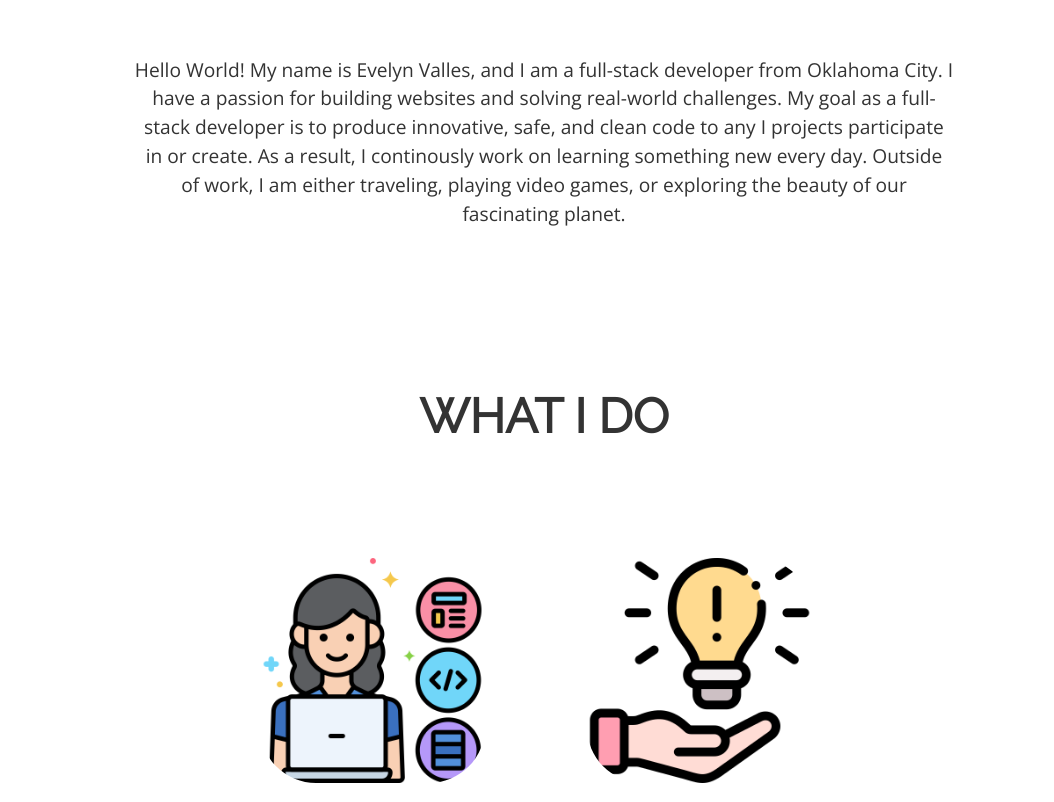
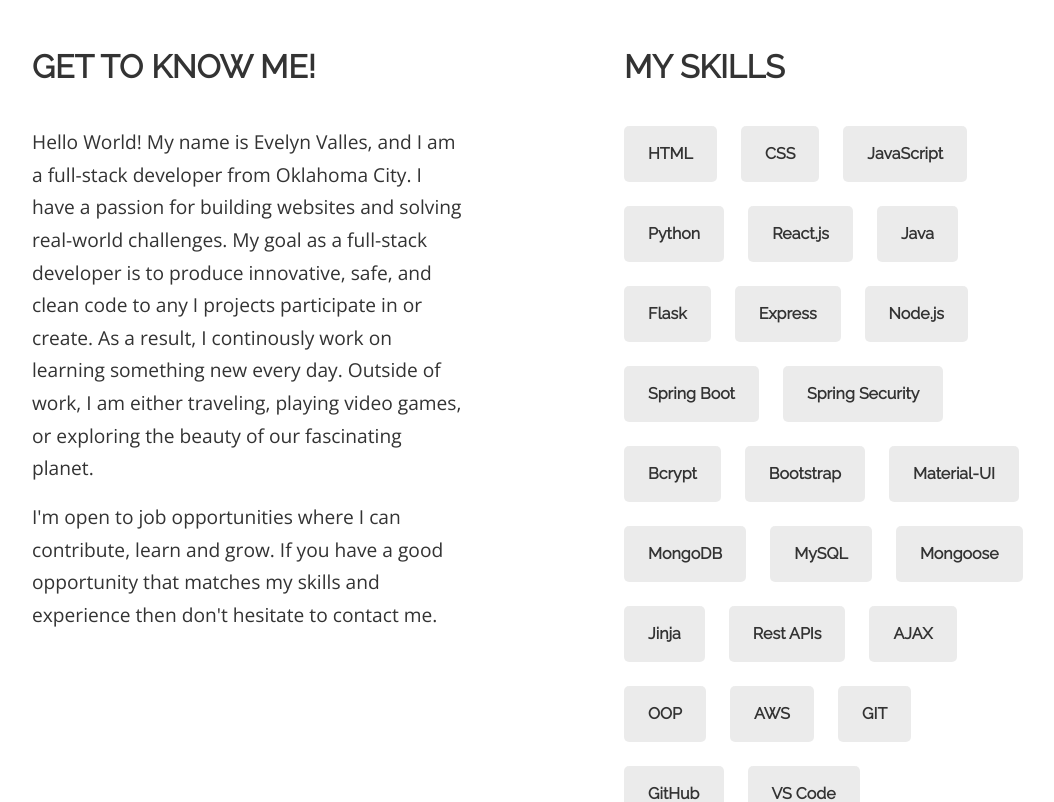
Before and after one commit to evelynvalles/evelyn-portfolio, a React (Create React App) app: page / in a window 1280 px wide. Shown: the part 1060-1862 px from the top of the page, without its empty margins (96-1150 px from the left). Built offline with nearby package versions, Linux system fonts and the light colour scheme; the HTML template or start-up script is replaced by a standard one.

Commit message:
updated about + footer section

```diff
--- a/src/components/MainPage/About/AboutMe.jsx
+++ b/src/components/MainPage/About/AboutMe.jsx
@@ -9,15 +9,54 @@ const AboutMe = () => {
     return (
         <div id="about">
             <div style={{height: "10px"}}></div>
+            <section className={`${styles.aboutSec}`}>
                 <h1 className={`text-center ${styles.header}`}>About Me</h1>
-            <section className={`${styles.aboutSec}`}>
-                <p className={`mt-5 text-center ${styles.bio}`}>Hello World! My name is Evelyn Valles,
+                <div className={`${styles.aboutContent}`}>
+                    <div className={`${styles.aboutContentMain}`}>
+                        <h2 className={styles.contentTitle}>Get to know me!</h2>
+                        <p className={`${styles.bio}`}>Hello World! My name is Evelyn Valles,
                         and I am a full-stack developer from Oklahoma City. I have a passion for building websites
                         and solving real-world challenges. My goal as a full-stack developer is to produce
                         innovative, safe, and clean code to any I projects participate in or create. As a result, I continously
                         work on learning something new every day. Outside of work, I am either traveling, playing video games,
                         or exploring the beauty of our fascinating planet.
                         </p>
+                        <p className={`${styles.bio}`}>
+                        I'm open to job opportunities where I can contribute, learn and grow. If you have a good opportunity that matches my skills and experience then
+                        don't hesitate to contact me.
+                        </p>
+                    </div>
+                    <div className={`${styles.aboutContentSkills}`}>
+                        <h2 className={styles.contentTitle}>My Skills</h2>
+                        <div className={styles.skills}>
+                            <div className={styles.skillsBtn}>HTML</div>
+                            <div className={styles.skillsBtn}>CSS</div>
+                            <div className={styles.skillsBtn}>JavaScript</div>
+                            <div className={styles.skillsBtn}>Python</div>
+                            <div className={styles.skillsBtn}>React.js</div>
+                            <div className={styles.skillsBtn}>Java</div>
+                            <div className={styles.skillsBtn}>Flask</div>
+                            <div className={styles.skillsBtn}>Express</div>
+                            <div className={styles.skillsBtn}>Node.js</div>
+                            <div className={styles.skillsBtn}>Spring Boot</div>
+                            <div className={styles.skillsBtn}>Spring Security</div>
+                            <div className={styles.skillsBtn}>Bcrypt</div>
+                            <div className={styles.skillsBtn}>Bootstrap</div>
+                            <div className={styles.skillsBtn}>Material-UI</div>
+                            <div className={styles.skillsBtn}>MongoDB</div>
+                            <div className={styles.skillsBtn}>MySQL</div>
+                            <div className={styles.skillsBtn}>Mongoose</div>
+                            <div className={styles.skillsBtn}>Jinja</div>
+                            <div className={styles.skillsBtn}>Rest APIs</div>
+                            <div className={styles.skillsBtn}>AJAX</div>
+                            <div className={styles.skillsBtn}>OOP</div>
+                            <div className={styles.skillsBtn}>AWS</div>
+                            <div className={styles.skillsBtn}>GIT</div>
+                            <div className={styles.skillsBtn}>GitHub</div>
+                            <div className={styles.skillsBtn}>VS Code</div>
+                        </div>
+                    </div>
+                </div>
                 <h1 className={`text-center ${styles.header}`}>What I Do</h1>
                 <div className={`${styles.row}`}>
                     <div className={styles.imgBox}>
--- a/src/components/MainPage/About/AboutMe.module.css
+++ b/src/components/MainPage/About/AboutMe.module.css
@@ -2,16 +2,48 @@
     font-weight: bolder;
     text-transform: uppercase;
     font-size: 3rem;
-    margin-top: 10rem;
+    margin-top: 8rem;
 }
 
 .aboutSec {
-    padding: 2rem 18%;
+    padding: 2rem 10%;
+}
+
+.aboutContent {
+    display: grid;
+    grid-template-columns: 1fr 1fr;
+    grid-gap: 10rem;
+    margin-top: 5rem;
+}
+
+.contentTitle {
+    text-transform: uppercase;
+    font-weight: 700;
+    font-size: 2rem;
+    margin-bottom: 2.5rem;
 }
 
 .bio {
     font-family: 'Open Sans', sans-serif;
     font-size: 1.2rem;
+    margin-bottom: 1rem;
+    line-height: 1.7;
+}
+
+.skills {
+    display: flex;
+    flex-wrap: wrap;
+}
+
+.skillsBtn {
+    padding: 1rem 1.5rem;
+    margin-bottom: 1.5rem;
+    margin-right: 1.5rem;
+    font-size: 1rem;
+    background-color: rgba(153,153,153,.2);
+    border-radius: 5px;
+    font-weight: 600;
+    color: #333;
 }
 
 .row {
@@ -38,3 +70,22 @@
     height: 225px;
     border-radius: 3.5rem;
 }
+
+@media (max-width: 1050px) {
+    .aboutContent {
+        grid-template-columns: 1fr;
+        grid-gap: 4rem;
+    }
+
+    .contentTitle {
+        font-size: 1.5rem;
+    }
+
+    .bio {
+        font-size: 1rem;
+    }
+
+    .skillsBtn {
+        font-size: .8rem;
+    }
+}
--- a/src/components/MainPage/Footer/Footer.jsx
+++ b/src/components/MainPage/Footer/Footer.jsx
@@ -1,5 +1,6 @@
 import React from 'react'
 import styles from "../Footer/Footer.module.css"
+import mailIcon from "../../../assets/mail.png"
 
 const Footer = () => {
     return (
@@ -23,6 +24,10 @@ const Footer = () => {
                                 <img className={styles.footerIcon} src="https://d33wubrfki0l68.cloudfront.net/493f1aa6da674c05bc606ba5b9e8092b881e8626/67c76/assets/png/yt-ico.png"
                                 alt="Evelyn Valles YouTube Channel" />
                             </a>
+                            <a target="_blank" href="mailto:evelynvalles7@gmail.com">
+                                <img className={styles.footerIcon} src={mailIcon} id={styles.mailIcon}
+                                alt="Evelyn Valles Direct Email Message" />
+                            </a>
                         </div>
                     </div>
                     <div className={styles.footerRowTwo}>
--- a/src/components/MainPage/Footer/Footer.module.css
+++ b/src/components/MainPage/Footer/Footer.module.css
@@ -31,6 +31,10 @@
 .footerIcon {
     margin-right: 1rem;
     width: 2rem;
+}
+
+#mailIcon {
+    width: 2.5rem;
 }
 
 a {
--- a/src/components/MainPage/HomeSection/HomeSection.module.css
+++ b/src/components/MainPage/HomeSection/HomeSection.module.css
@@ -18,7 +18,6 @@
     justify-content: center;
     align-items: center;
     flex-direction: column;
-    padding: 0 15px;
 }
 
 .homeContainer h1 {
```
Also changed, not shown: src/assets/mail.png (added). Lines whose indentation alone changed are shown as unchanged.
